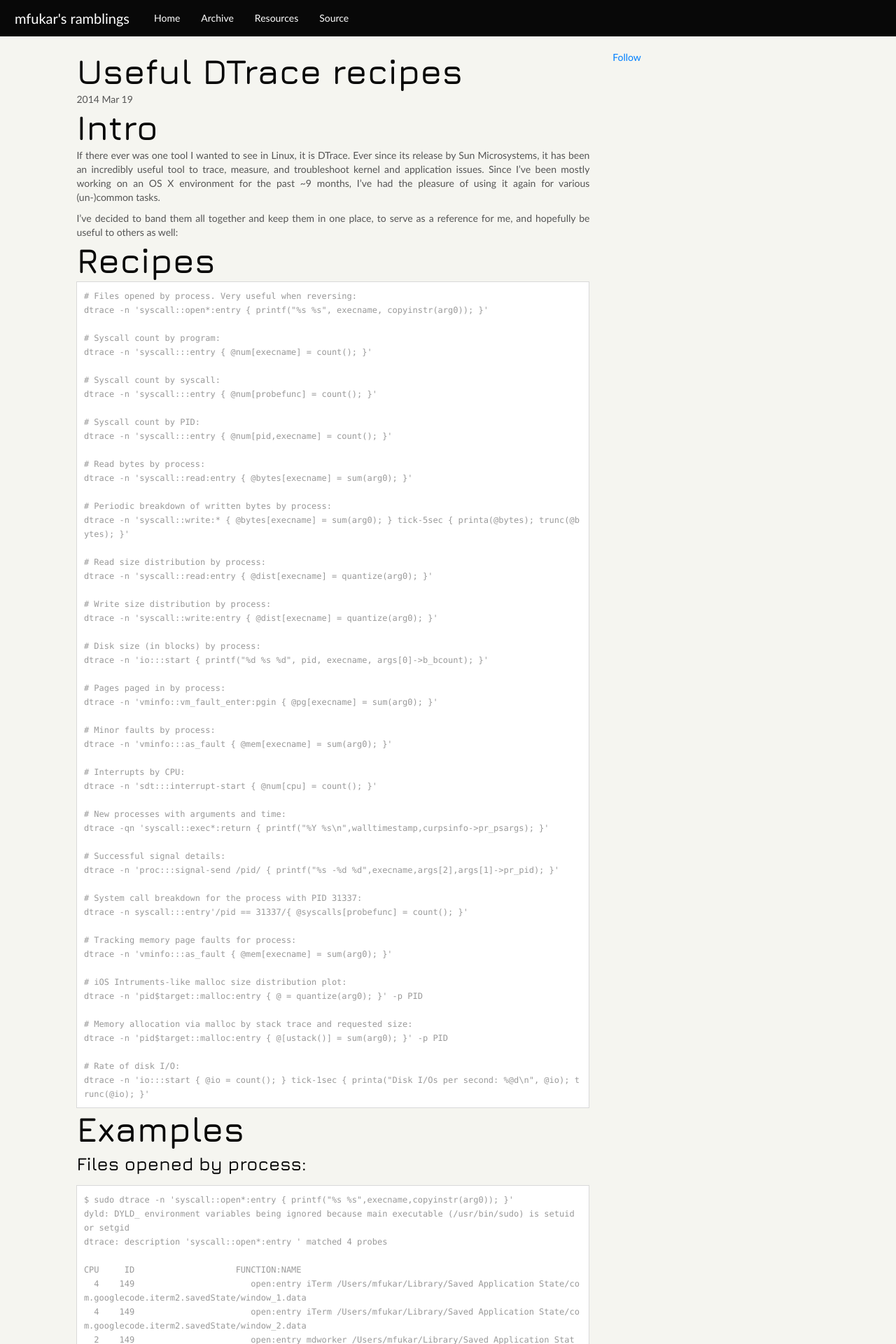
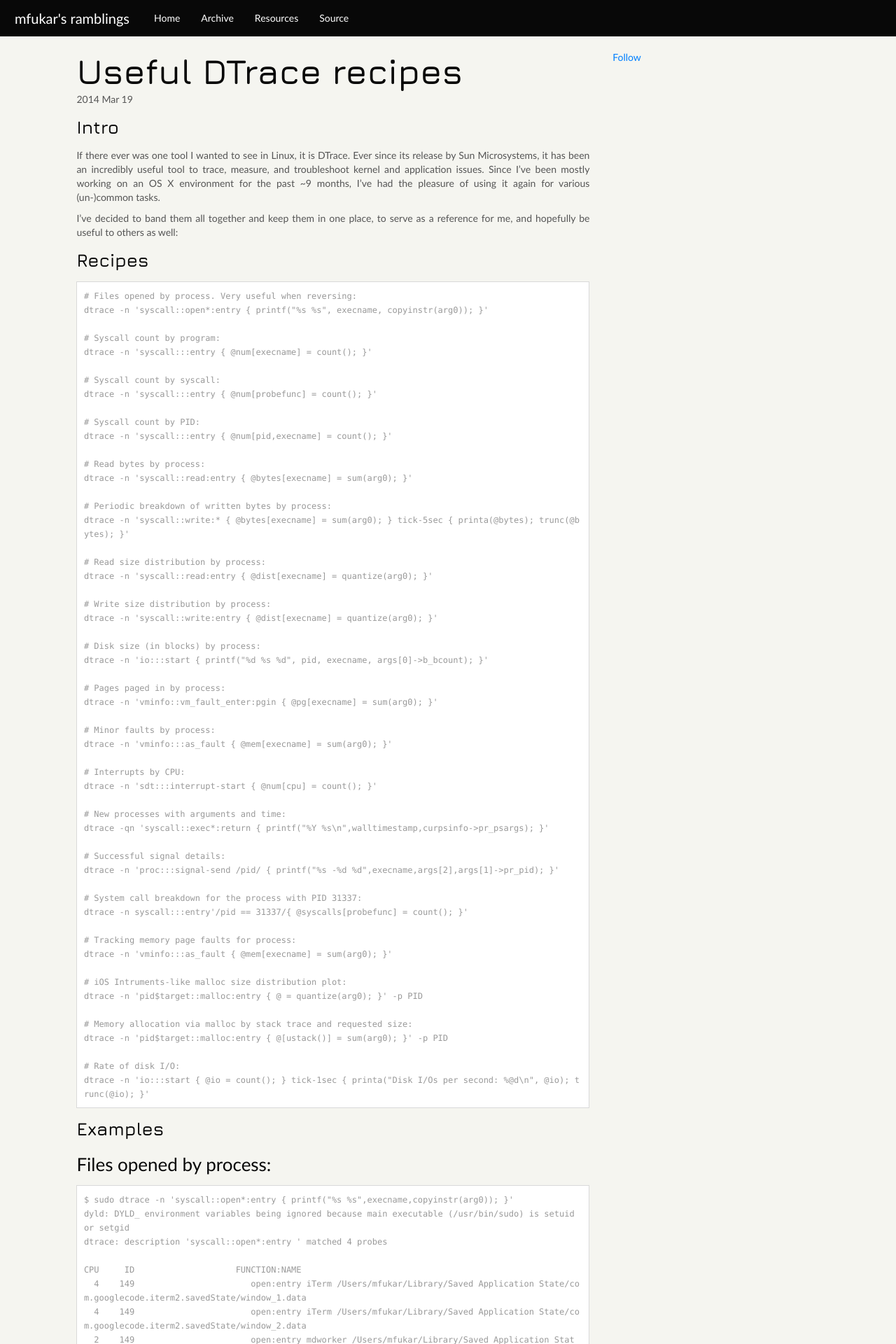
Before and after one commit to mfukar/mfukar.github.com, a Jekyll site: the page built from _posts/2014-03-19-dtrace.md, in a window 1280 px wide. Shown: the top 1920 px of the page at 70% size. Built offline with Jekyll 4.4.1, drawn with Linux system fonts in a browser that asks for light colours; some web fonts are replaced; Markdown is read by kramdown in place of the engine named in the settings; comment, search, counter and statistics services are not loaded.

Commit message:
Testing headers on past post

```diff
--- a/_posts/2014-03-19-dtrace.md
+++ b/_posts/2014-03-19-dtrace.md
@@ -9,7 +9,7 @@ published: true
 summary: Useful recipes to use with DTrace.
 ---
 
-# Intro
+## Intro
 If there ever was one tool I wanted to see in Linux, it is DTrace. Ever since its release
 by Sun Microsystems, it has been an incredibly useful tool to trace, measure, and
 troubleshoot kernel and application issues. Since I've been mostly working on an OS X
@@ -19,7 +19,7 @@ environment for the past ~9 months, I've had the pleasure of using it again for
 I've decided to band them all together and keep them in one place, to serve as a reference
 for me, and hopefully be useful to others as well:
 
-# Recipes
+## Recipes
 
     # Files opened by process. Very useful when reversing:
     dtrace -n 'syscall::open*:entry { printf("%s %s", execname, copyinstr(arg0)); }'
@@ -79,9 +79,9 @@ for me, and hopefully be useful to others as well:
     dtrace -n 'io:::start { @io = count(); } tick-1sec { printa("Disk I/Os per second: %@d\n", @io); trunc(@io); }'
 
 
-# Examples
+## Examples
 
-## Files opened by process:
+### Files opened by process:
 
     $ sudo dtrace -n 'syscall::open*:entry { printf("%s %s",execname,copyinstr(arg0)); }'
     dyld: DYLD_ environment variables being ignored because main executable (/usr/bin/sudo) is setuid or setgid
@@ -96,7 +96,7 @@ for me, and hopefully be useful to others as well:
       3    149                       open:entry mdworker /Users/mfukar/Library/Saved Application State/com.googlecode.iterm2.savedState/windows.plist
       4    149                       open:entry iTerm /Users/mfukar/Library/Saved Application State/com.googlecode.iterm2.savedState/data.data
 
-## Read bytes by process:
+### Read bytes by process:
 
     # dtrace -n 'syscall::read:entry { @bytes[execname] = sum(arg0); }'
     dtrace: description 'syscall::read:entry ' matched 1 probe
@@ -116,7 +116,7 @@ for me, and hopefully be useful to others as well:
       plugin-containe                                               45379
       firefox                                                      371532
 
-## Write size distribution by process:
+### Write size distribution by process:
 
     # dtrace -n 'syscall::write:entry { @dist[execname] = quantize(arg0); }'
     <snip>
@@ -131,7 +131,7 @@ for me, and hopefully be useful to others as well:
                128 |                                         0
 
 
-## Interrupts by CPU:
+### Interrupts by CPU:
 
 The below does not work on OS X, unfortunately:
 
@@ -144,7 +144,7 @@ The below does not work on OS X, unfortunately:
             3               39
             2               39
 
-## Rate of disk I/O:
+### Rate of disk I/O:
 
     # sudo dtrace -n 'io:::start { @io = count(); } tick-1sec { printa("Disk I/Os per second: %@d", @io); trunc(@io); }' -p 428
     dtrace: description 'io:::start ' matched 2 probes
```
